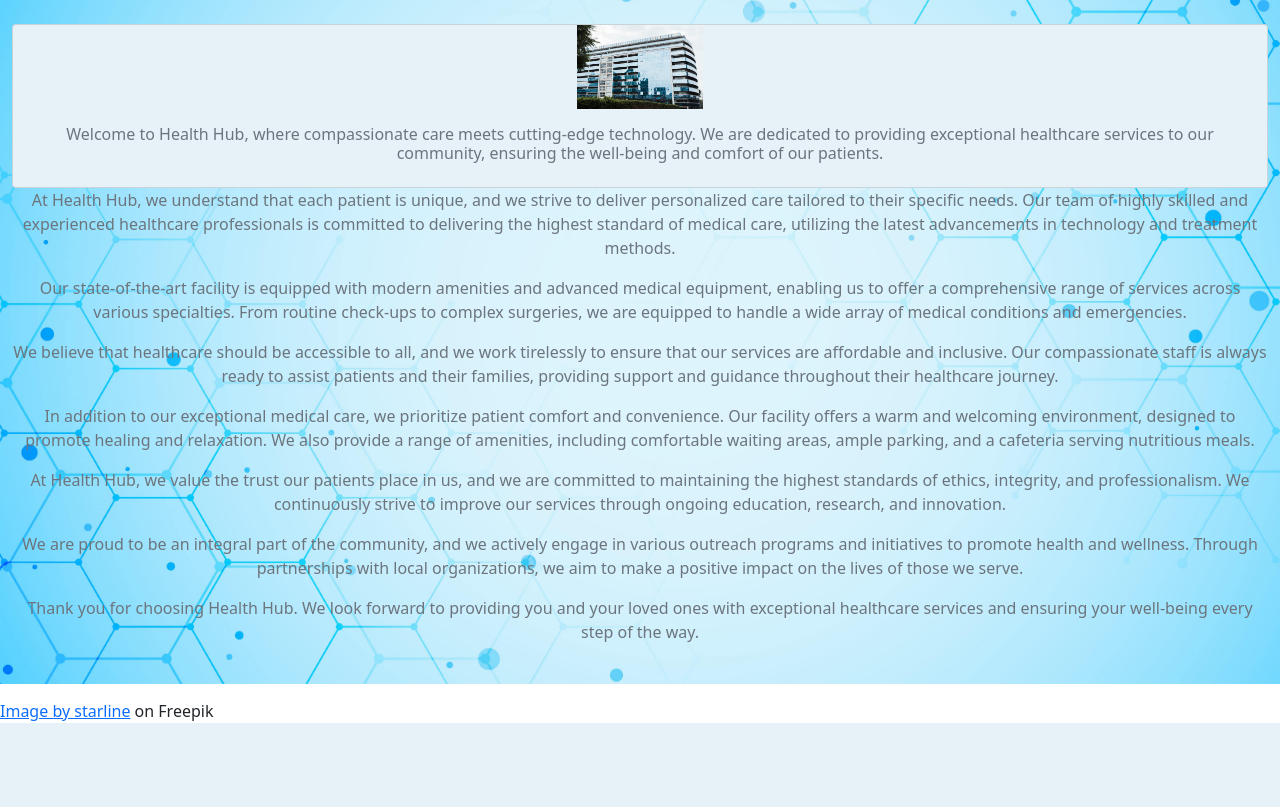
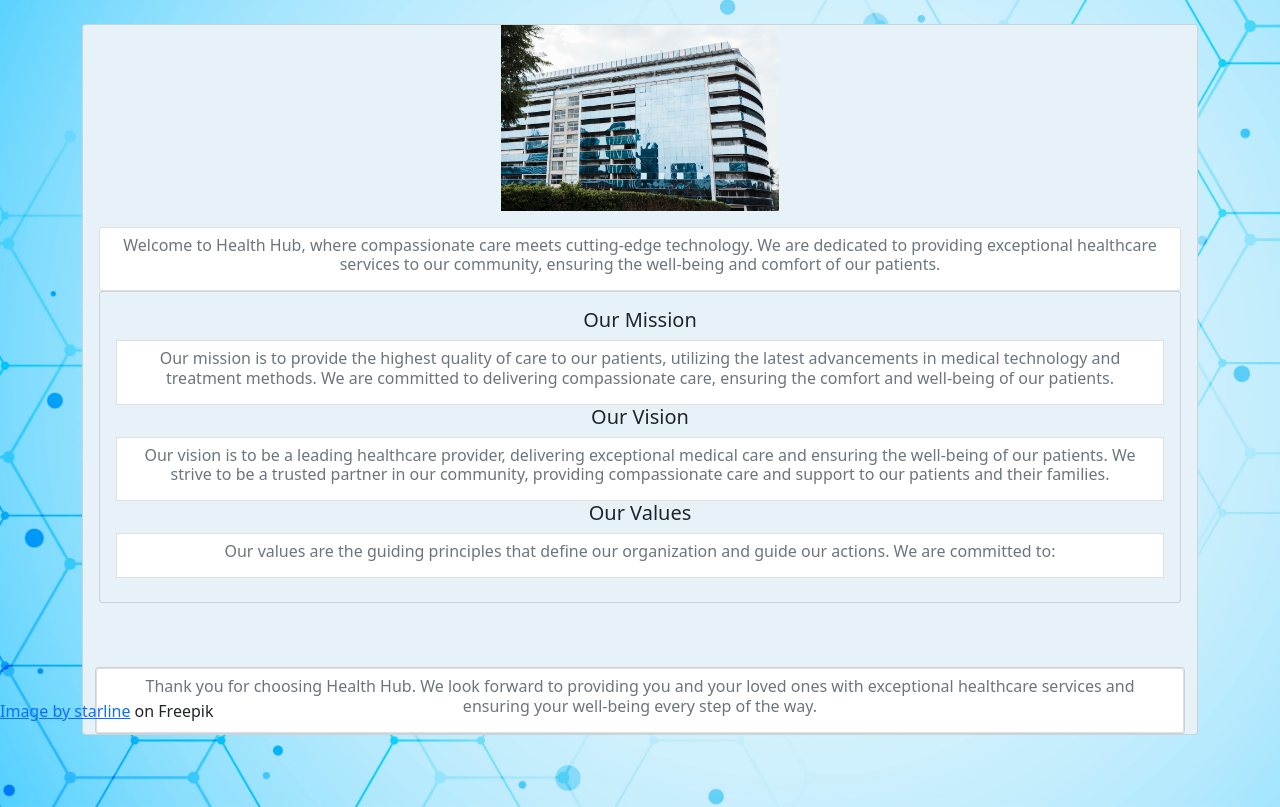
Before and after one commit to Eyobed9/Code, a Flask app: page /about in a window 1280 px wide. Shown: the part 77-884 px from the top of the page. Before the commit the page ends 800 px from the top, so only its background shows below. Run offline with Flask 3, Linux system fonts and the light colour scheme; some libraries are stand-ins or nearby versions.

Commit message:
additional update for about route and html

```diff
--- a/hospital/app.py
+++ b/hospital/app.py
@@ -283,4 +283,4 @@
 
 conn.commit()
 conn.close()
-# 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
+# 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
--- a/hospital/templates/about.html
+++ b/hospital/templates/about.html
@@ -6,23 +6,38 @@
 
 {% block main %}
     <!--https://www.freepik.com/free-photo/glass-designed-building-view_5253575.htm#query=hospital%20building&position=4&from_view=search&track=ais-->
-    <div class="wrapper">
+    <div class="container mb-5">
         <div class="card body_1">
             <div class="card-img">
-                <img src="/static/about.jpg" class="tiny_img" alt="Hospital building">
+                <img src="/static/about.jpg" class="small_img" alt="Hospital building">
             </div>
+            <div class="card-body mb-5">
+                <ul class="list-group">
+                    <li class="list-group-item"><h6 class="text-secondary"> Welcome to Health Hub, where compassionate care meets cutting-edge technology. We are dedicated to providing exceptional healthcare services to our community, ensuring the well-being and comfort of our patients.</h6></li>
+                </ul>
+
+        <div class="card body_1">
             <div class="card-body">
-                <h6 class="text-secondary"> Welcome to Health Hub, where compassionate care meets cutting-edge technology. We are dedicated to providing exceptional healthcare services to our community, ensuring the well-being and comfort of our patients.</h6>
+                <ul class="list-group">
+                    <h5 class="text-dark">Our Mission</h5>
+                    <li class="list-group-item"> <h6 class="text-secondary">Our mission is to provide the highest quality of care to our patients, utilizing the latest advancements in medical technology and treatment methods. We are committed to delivering compassionate care, ensuring the comfort and well-being of our patients.</h6></li>
+                    <h5 class="text-dark">Our Vision</h5>
+                    <li class="list-group-item"><h6 class="text-secondary">Our vision is to be a leading healthcare provider, delivering exceptional medical care and ensuring the well-being of our patients. We strive to be a trusted partner in our community, providing compassionate care and support to our patients and their families.</h6></li>
+                    <h5 class="text-dark">Our Values</h5>
+                    <li class="list-group-item"><h6 class="text-secondary">Our values are the guiding principles that define our organization and guide our actions. We are committed to:</h6></li>
+                    <h5
+                </ul>
             </div>
         </div>
     </div>
 
-    <p class="text-secondary"> At Health Hub, we understand that each patient is unique, and we strive to deliver personalized care tailored to their specific needs. Our team of highly skilled and experienced healthcare professionals is committed to delivering the highest standard of medical care, utilizing the latest advancements in technology and treatment methods.</p>
-    <p class="text-secondary"> Our state-of-the-art facility is equipped with modern amenities and advanced medical equipment, enabling us to offer a comprehensive range of services across various specialties. From routine check-ups to complex surgeries, we are equipped to handle a wide array of medical conditions and emergencies.</p>
-    <p class="text-secondary"> We believe that healthcare should be accessible to all, and we work tirelessly to ensure that our services are affordable and inclusive. Our compassionate staff is always ready to assist patients and their families, providing support and guidance throughout their healthcare journey.</p>
-    <p class="text-secondary"> In addition to our exceptional medical care, we prioritize patient comfort and convenience. Our facility offers a warm and welcoming environment, designed to promote healing and relaxation. We also provide a range of amenities, including comfortable waiting areas, ample parking, and a cafeteria serving nutritious meals.</p>
-    <p class="text-secondary"> At Health Hub, we value the trust our patients place in us, and we are committed to maintaining the highest standards of ethics, integrity, and professionalism. We continuously strive to improve our services through ongoing education, research, and innovation.</p>
-    <p class="text-secondary"> We are proud to be an integral part of the community, and we actively engage in various outreach programs and initiatives to promote health and wellness. Through partnerships with local organizations, we aim to make a positive impact on the lives of those we serve.</p>
-    <p class="text-secondary"> Thank you for choosing Health Hub. We look forward to providing you and your loved ones with exceptional healthcare services and ensuring your well-being every step of the way.</p>
+
+    <div class="container">
+        <div class="card body_1">
+            <ul class="list-group">
+                <li class="list-group-item"><h6 class="text-secondary">Thank you for choosing Health Hub. We look forward to providing you and your loved ones with exceptional healthcare services and ensuring your well-being every step of the way.</h6></li>
+            </ul>
+        </div>
+    </div>
 
 {% endblock %}
--- a/hospital/templates/homepage.html
+++ b/hospital/templates/homepage.html
@@ -50,7 +50,7 @@
                     <img src="/static/Excellence.jpg" width="150" height="150" alt="Service Excellence">
                 </div>
                 <div class="home-features-item-content">
-                    <h3 class="home-features-item-title">Service Excellence</h3>
+                    <h3 class="home-features-item-title text-secondary">Service Excellence</h3>
                     <p class="home-features-item-description">Our hospital is dedicated to providing exceptional healthcare services, ensuring that our patients receive the highest level of care and satisfaction.</p>
                 </div>
             </div>
@@ -62,7 +62,7 @@
                     <img src="/static/Trust.jpg" width="150" height="150" alt="Trust, Respect and Honesty">
                 </div>
                 <div class="home-features-item-content">
-                    <h3 class="home-features-item-title">Trust, Respect and Honesty</h3>
+                    <h3 class="home-features-item-title text-secondary">Trust, Respect and Honesty</h3>
                     <p class="home-features-item-description">We prioritize building trust with our patients, treating them with respect, and maintaining open and honest communication throughout their healthcare journey.</p>
                 </div>
             </div>
@@ -74,7 +74,7 @@
                     <img src="/static/Family.jpg" width="150" height="150" alt="Responsibility and Accountability">
                 </div>
                 <div class="home-features-item-content">
-                    <h3 class="home-features-item-title">Responsibility and Accountability</h3>
+                    <h3 class="home-features-item-title text-secondary">Responsibility and Accountability</h3>
                     <p class="home-features-item-description">We take our responsibility as healthcare providers seriously, being accountable for the well-being and safety of our patients. We strive for continuous improvement and address any issues promptly and transparently.</p>
                 </div>
             </div>
```
